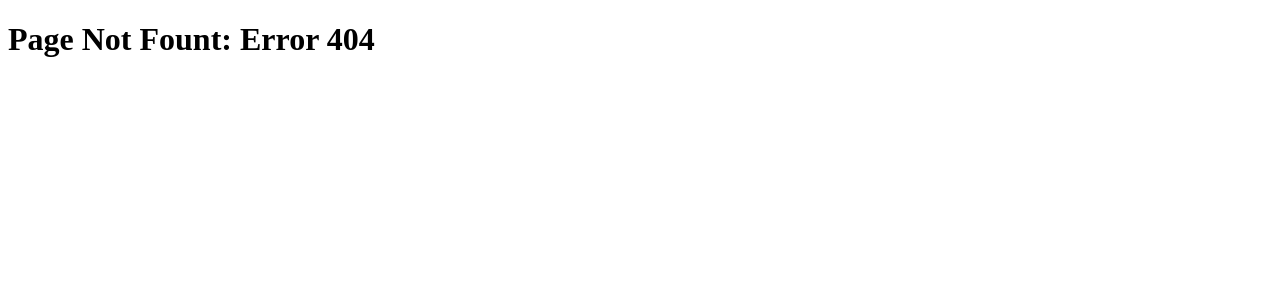
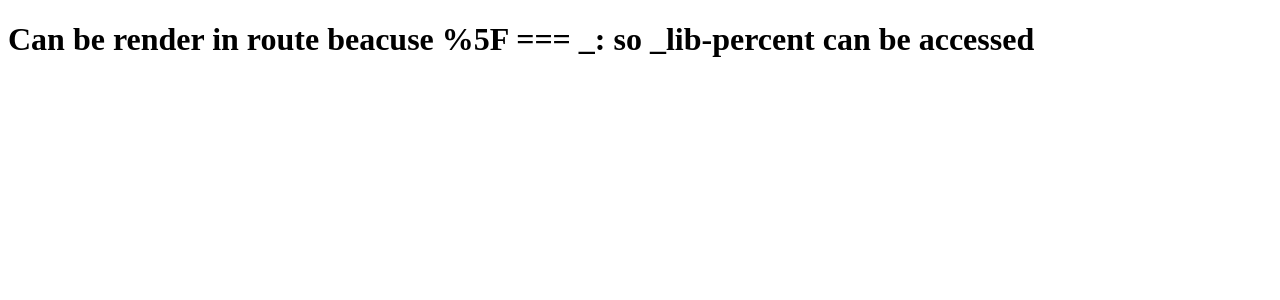
Before and after one commit to ChotaliyaYash/Next-JS-Practice, a Next.js app in the folder next_practice_one/: page /%5Flib-percent in a window 1280 px wide. Before the commit this address had no page. Shown: the top 300 px of the page. Built offline with nearby package versions, Linux system fonts and the light colour scheme.

Commit message:
Priavte route

```diff
--- /dev/null
+++ b/next_practice_one/src/app/%5Flib-percent/page.tsx
@@ -0,0 +1,11 @@
+import React from 'react'
+
+const PrivateRoute = () => {
+  return (
+    <div>
+        <h1>Can be render in route beacuse %5F === _: so _lib-percent can be accessed</h1>
+    </div>
+  )
+}
+
+export default PrivateRoute
```
Also changed, not shown: next_practice_one/src/app/_lib/page.tsx (added, +11 -0 lines), next_practice_one/src/app/_lib/format-date.ts (added).
